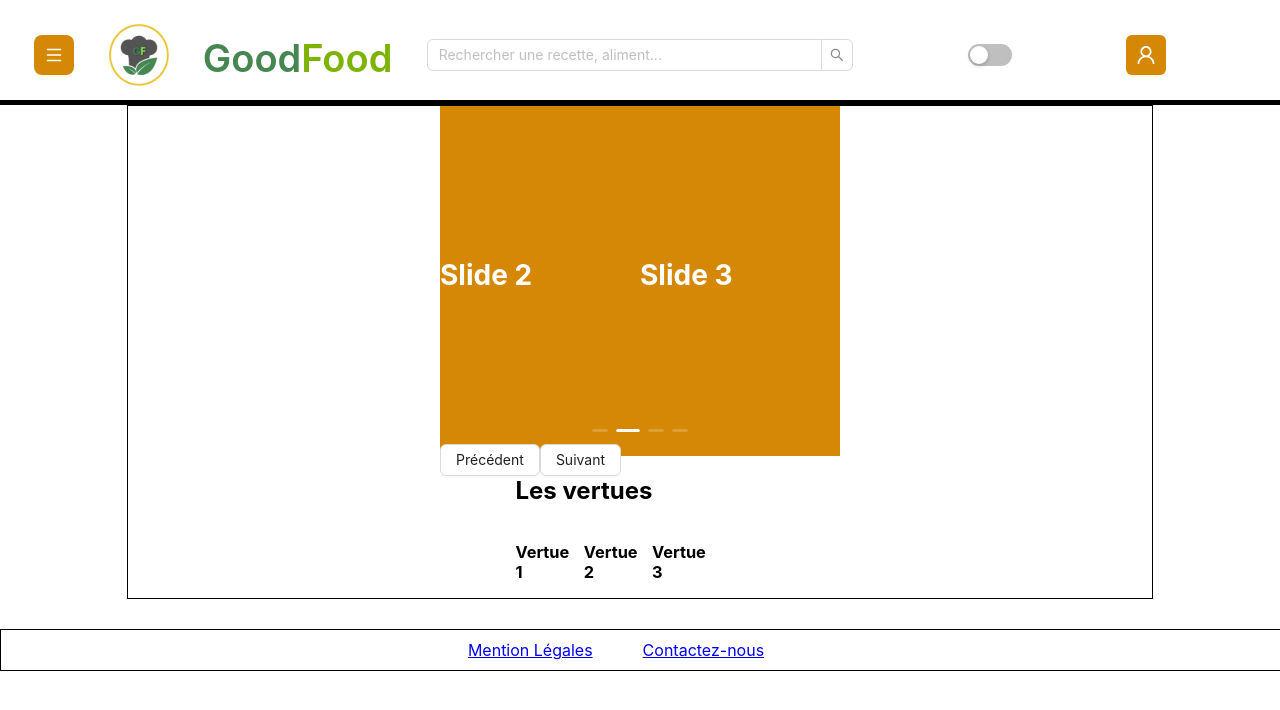
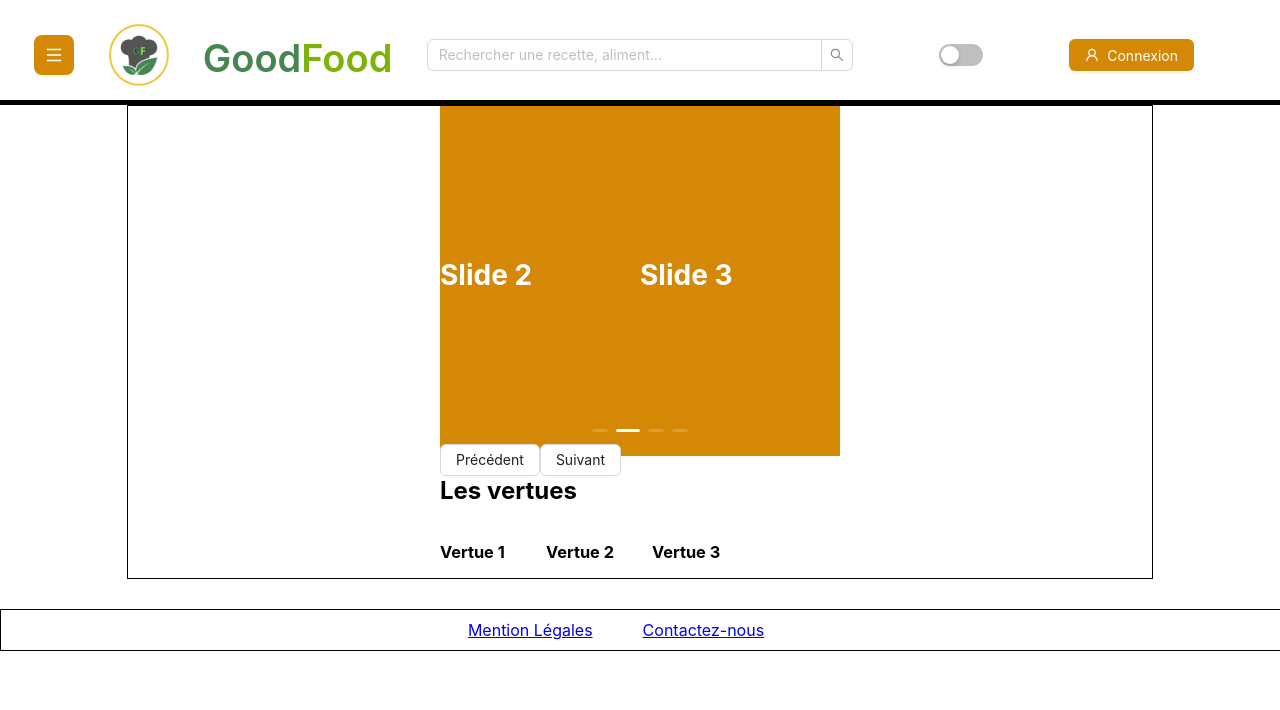
Before and after one commit to Dorian-Guignard/GoodFoodFront, a React (Create React App) app in the folder goodfood/: page / in a window 1280 px wide. Shown: the top 710 px of the page. Built offline with nearby package versions, Linux system fonts and the light colour scheme.

Commit message:
AJout de la route Home, petite modif bouton connexion

```diff
--- a/goodfood/src/App/App.js
+++ b/goodfood/src/App/App.js
@@ -1,10 +1,11 @@
 
 import { ConfigProvider } from "antd";
 import MenuHeader from "../MenuHeader/MenuHeader";
-import HomeCarousel from "../HomeCarousel/HomeCarousel";
 import Footer from "../Footer/Footer";
-import HomeVertue from "../HomeVertue/HomeVertue";
 import './App.css';
+import { Routes ,Route } from "react-router-dom";
+import HomePage from "../HomePage/HomePage";
+
 
 
 function App() {
@@ -19,8 +20,9 @@ function App() {
         >
     <MenuHeader/>
     <div className="content">
-    <HomeCarousel/>
-    <HomeVertue/>
+      <Routes>
+        <Route path="/" element={<HomePage/>}></Route>
+      </Routes>
     </div>
     <Footer/>
 
--- a/goodfood/src/HomeCarousel/HomeCarousel.css
+++ b/goodfood/src/HomePage/HomeCarousel/HomeCarousel.css
@@ -3,8 +3,6 @@
     width: 400px;
     height: 350px;
     background-color: #D48806;
-
-
 }
 
 .carousel-card {
@@ -12,5 +10,4 @@
     color: white;
     line-Height: 300px;
 
-
-  };
+};
--- a/goodfood/src/HomeCarousel/HomeCarousel.js
+++ b/goodfood/src/HomePage/HomeCarousel/HomeCarousel.js
@@ -41,4 +41,4 @@ function MenuCarousel() {
     </div>
 )};
 
-export default MenuCarousel
+export default MenuCarousel;
--- /dev/null
+++ b/goodfood/src/HomePage/HomePage.js
@@ -0,0 +1,12 @@
+import HomeVertue from "./HomeVertue/HomeVertue";
+import HomeCarousel from "./HomeCarousel/HomeCarousel"
+
+function HomePage(){
+    return(
+    <div className="test">
+        <HomeCarousel/>
+        <HomeVertue/>
+    </div>
+    )
+}
+export default HomePage;
--- a/goodfood/src/MenuHeader/MenuHeader.js
+++ b/goodfood/src/MenuHeader/MenuHeader.js
@@ -10,12 +10,9 @@ const{Title} = Typography;
 function MenuHeader() {
 
   const [menuOpen, setMenuOpen] = useState(false);
-  const [loginOpen, setLoginOpen] = useState(false);
   const isSmallScreen = useMediaQuery({ maxWidth: 450 });
 
-  const togglelogin = () => {
-    setLoginOpen(!loginOpen);
-  };
+
   const toggleMenu = () => {
     setMenuOpen(!menuOpen);
   };
@@ -27,10 +24,7 @@ function MenuHeader() {
     isSmallScreen={isSmallScreen}
     />
      <MiddleComponents />
-     <RightComponents
-     togglelogin={togglelogin}
-     loginOpen={loginOpen}
-     />
+     <RightComponents />
     <Title level={isSmallScreen ? 5 : 1} className='title-responisve'>
         <span className='Good'>Good</span>
         <span className='Food'>Food</span>
--- a/goodfood/src/MenuHeader/RightComponents/RightComponents.js
+++ b/goodfood/src/MenuHeader/RightComponents/RightComponents.js
@@ -1,19 +1,15 @@
 import { UserOutlined } from "@ant-design/icons";
 import { Button, Col, Switch } from "antd";
-import Login from "../Login/Login";
 import './RightComponents.css'
 
-function RightComponents({ togglelogin, loginOpen }) {
+function RightComponents() {
     return (
       <Col className="right-components" span={8} xs={4} lg={8} xl={8}>
         <Switch />
         <Button
           type="primary"
-          onClick={togglelogin}
-          style={{ width: "40px", height: "40px", fontSize: "20px" }}
-          icon={<UserOutlined />}
-        ></Button>
-        {loginOpen && <div className="menu-login"><Login /></div>}
+        ><UserOutlined /> Connexion</Button>
+
       </Col>
     );
   }
```
Also changed, not shown: goodfood/src/HomePage/HomeVertue/HomeVertue.css (added), goodfood/src/HomePage/HomeVertue/HomeVertue.js (renamed from goodfood/src/HomeVertue/HomeVertue.js).
